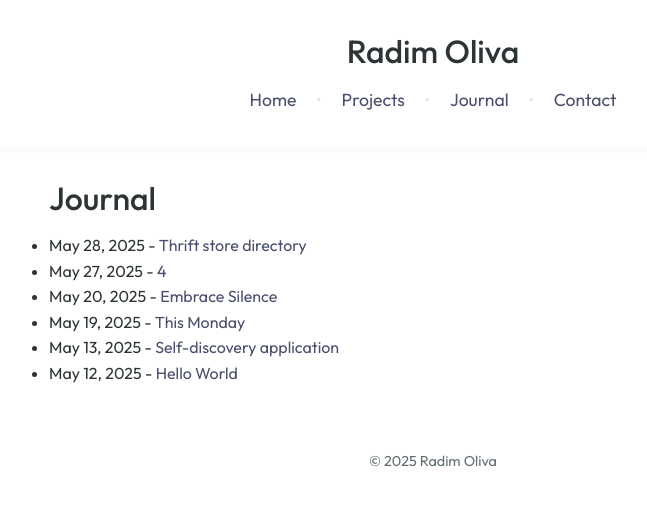
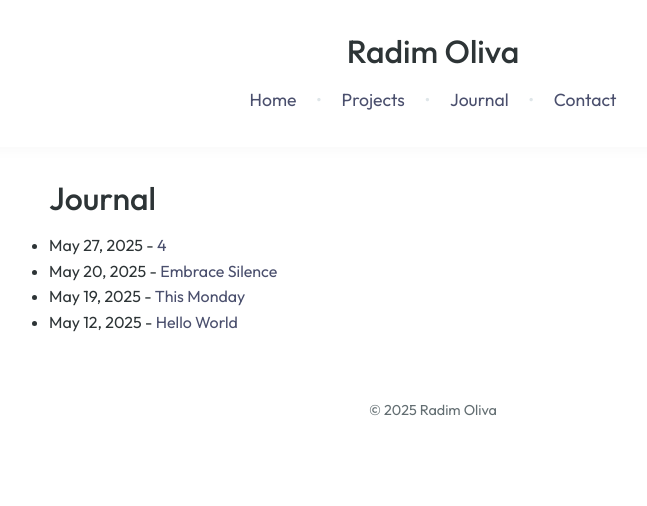
Before and after one commit to RadimOliva/radimoliva.github.io, a Jekyll site: the page built from journal/index.md, in a window 1280 px wide. Shown: the top 506 px of the page, without its empty margins (207-854 px from the left). Built offline with Jekyll 4.4.1, drawn with Linux system fonts in a browser that asks for light colours; part of the change alters nothing that is shown.

Commit message:
Add project collection to _config.yml, update project links in projects.md to new permalink structure, and remove outdated self-discovery and thrift store directory posts for improved organization.

```diff
--- a/_config.yml
+++ b/_config.yml
@@ -1,3 +1,8 @@
 title: Radim Oliva
 theme: minima
 markdown: kramdown
+
+collections:
+  projects:
+    output: true
+    permalink: /projects/:path/
--- a/projects.md
+++ b/projects.md
@@ -4,5 +4,5 @@ title: Projects
 ---
 # Projects
 
-- [**Self-discovery**](/2025/05/13/self-discovery-application/): guide that helps the user discover a new path in life.
-- [**Thrift store directory**](/2025/05/28/thrift-store-directory/): simple directory of local thrift shops.
+- [**Self-discovery**](/projects/self-discovery-application/): guide that helps the user discover a new path in life.
+- [**Thrift store directory**](/projects/thrift-store-directory/): simple directory of local thrift shops.
```
Also changed, not shown: _projects/self-discovery-application.md (renamed from _posts/projects/2025-05-13-self-discovery-application.md), _projects/thrift-store-directory.md (renamed from _posts/projects/2025-05-28-thrift-store-directory.md).
